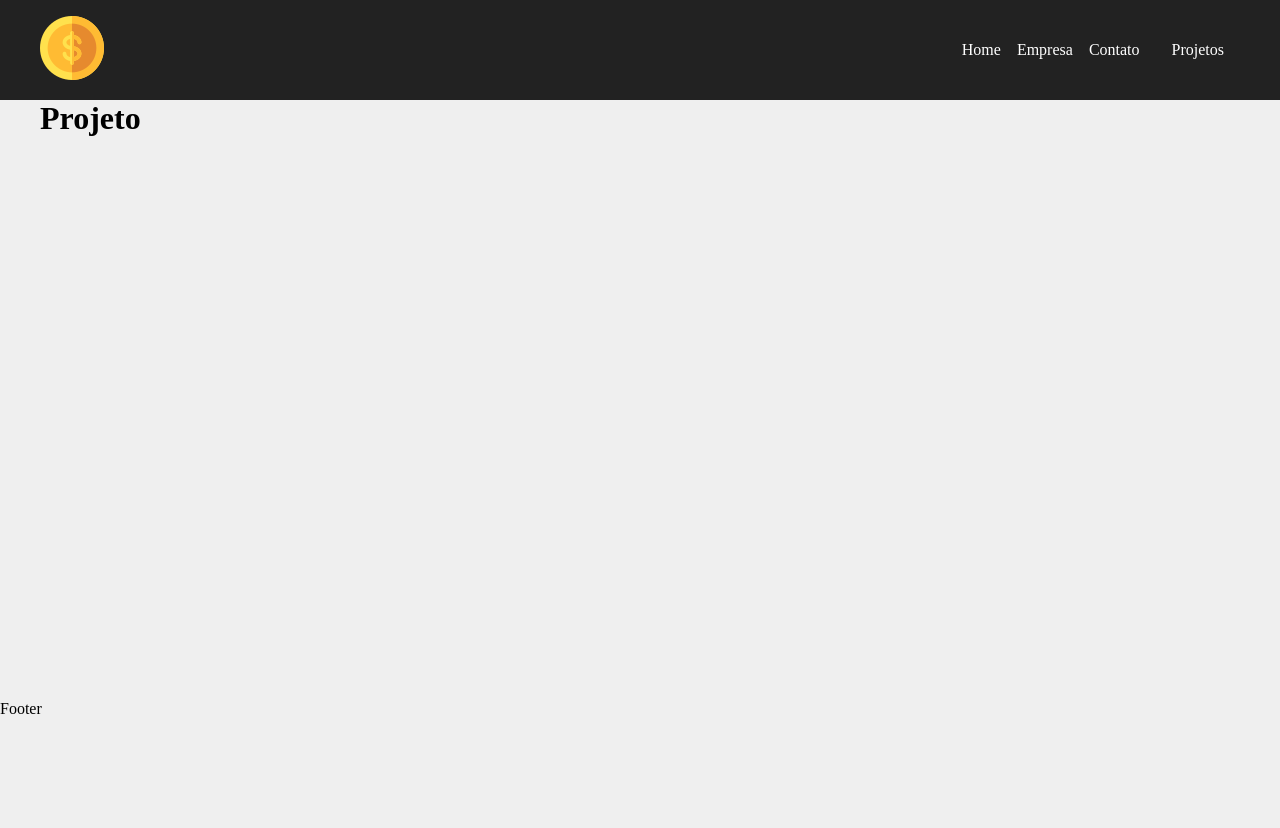
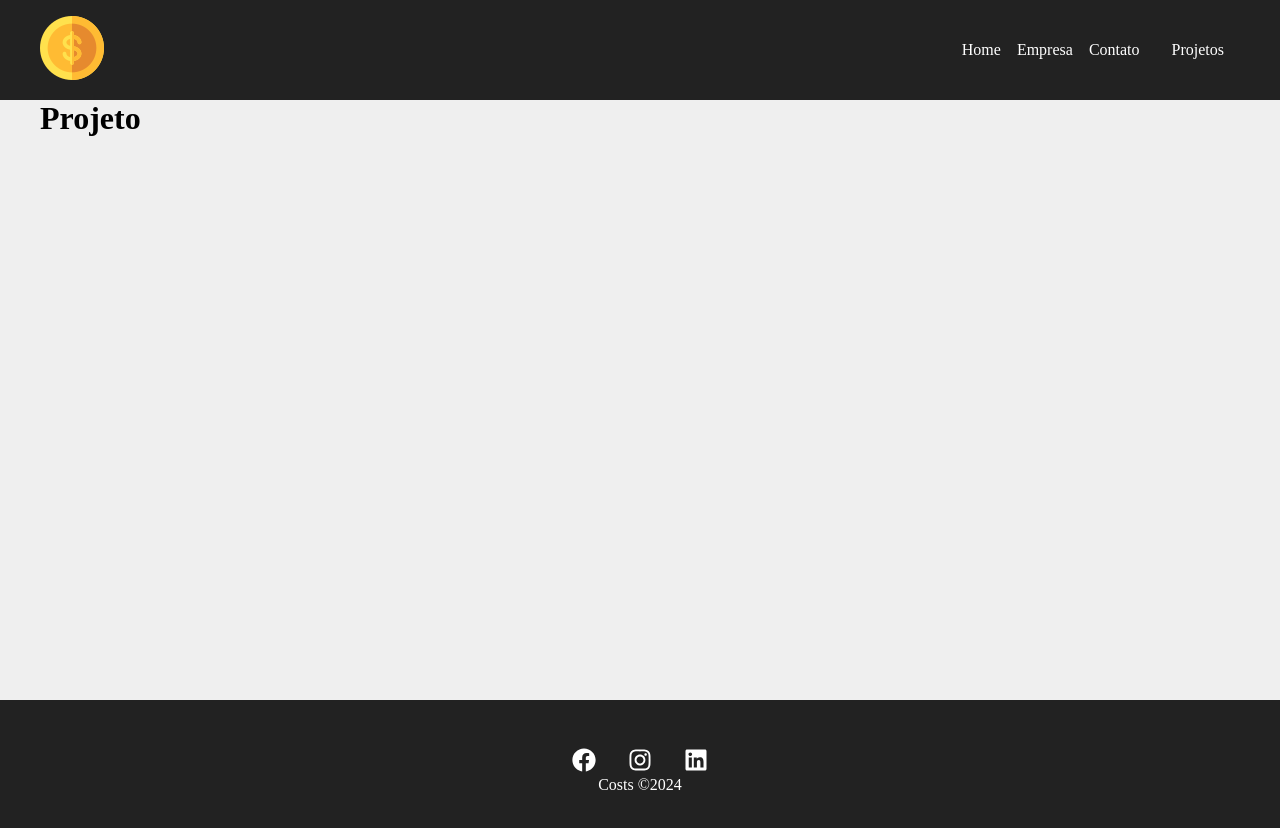
Before and after one commit to ArturMineiro/Projeto_react, a React (Create React App) app in the folder costs/: page /projects in a window 1280 px wide. Shown: the top 828 px of the page. Before the commit the page ends 800 px from the top, so only its background shows below. Built offline with nearby package versions, Linux system fonts and the light colour scheme.

Commit message:
Finalizando navbar e footer
Finalizando navbar e footer

```diff
--- a/costs/src/components/layont/Footer.js
+++ b/costs/src/components/layont/Footer.js
@@ -1,6 +1,18 @@
+import {FaFacebook,FaInstagram,FaLinkedin} from 'react-icons/fa'
+import styles from './Footer.module.css'
+
 function Footer(){
     return(
-       <p>Footer</p>
+   <footer className={styles.footer}>
+    <ul className={styles.social_list}>
+        <li><FaFacebook/></li>
+        <li><FaInstagram/></li>
+        <li><FaLinkedin/></li>
+    </ul>
+    <p className={styles.copy_rigth}>
+        <span>Costs</span> &copy;2024
+    </p>
+   </footer>
     )
 }
 
--- a/costs/src/components/layont/Footer.module.css
+++ b/costs/src/components/layont/Footer.module.css
@@ -0,0 +1,32 @@
+.footer{
+    background-color: #222;
+    color: #fff;
+    padding: 3em;
+    text-align: center;
+}
+.social_list{
+    display: flex;
+    justify-content: center;
+    list-style-type: none;
+}
+
+.social_list li{
+    margin: 0 1em;
+}
+
+.social_list li:hover{
+    color: #ffbb33;
+}
+.social_list svg{
+   font-size: 1.5em;
+   cursor:pointer;
+}
+
+.copy_right {
+    margin-top: 2em;
+}
+
+.copy_right span{
+    font-weight: bold;
+    color: #ffbb33;
+}
--- a/costs/src/components/layont/Navbar.js
+++ b/costs/src/components/layont/Navbar.js
@@ -6,16 +6,16 @@ import logo from '../../img/costs_logo.png'
 
 function Navbar(){
     return(
-        <nav class={styles.navbar}>
+        <nav className={styles.navbar}>
      <Container>
      <Link to="/">
         <img src={logo}></img></Link>
-     <ul class={styles.list}>
-     <li class={styles.item}><Link to="/">Home</Link></li>
-        <li  class={styles.item}><Link to="/company">Empresa</Link></li>
-        <li  class={styles.item}><Link to="/contact">Contato</Link></li>
-        <li  class={styles.item}><Link to="/newproject"></Link></li>
-        <li  class={styles.item}><Link to="/projects">Projetos</Link></li>
+     <ul className={styles.list}>
+     <li className={styles.item}><Link to="/">Home</Link></li>
+        <li  className={styles.item}><Link to="/company">Empresa</Link></li>
+        <li  className={styles.item}><Link to="/contact">Contato</Link></li>
+        <li  className={styles.item}><Link to="/newproject"></Link></li>
+        <li  className={styles.item}><Link to="/projects">Projetos</Link></li>
       </ul>
      </Container>
       </nav>
```
